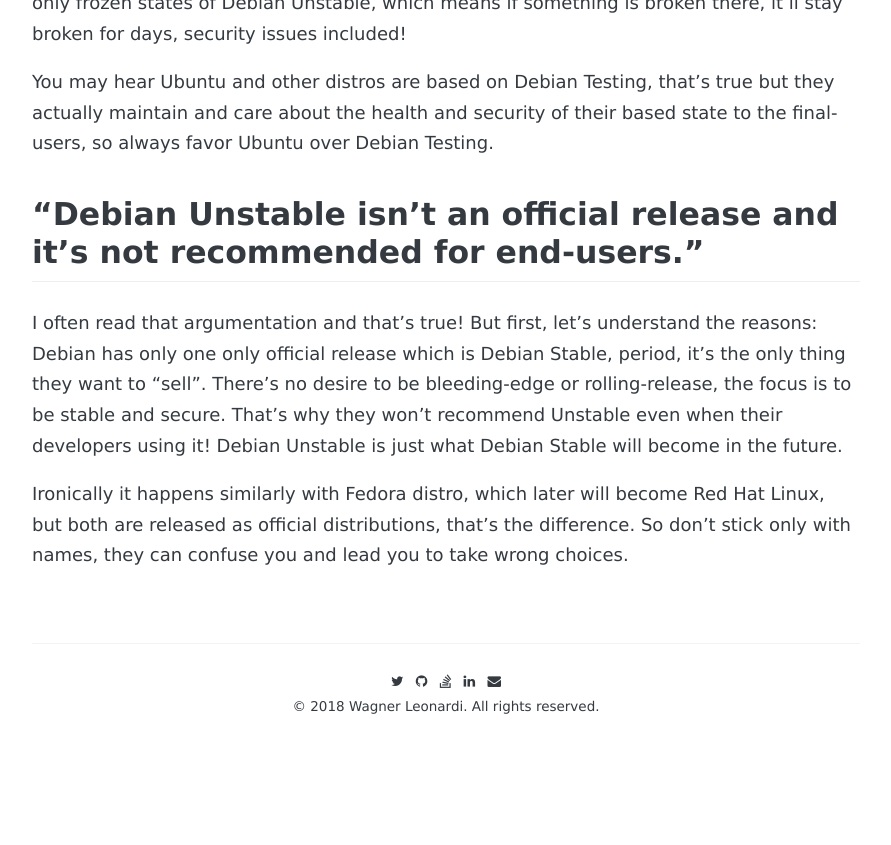
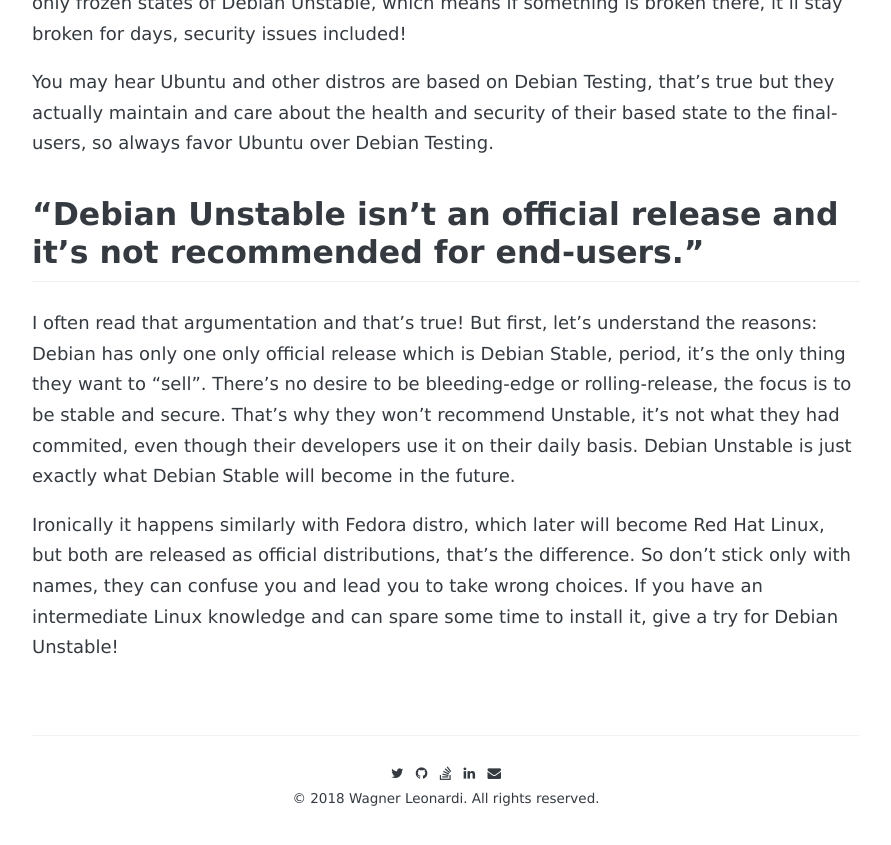
Before and after one commit to leonardiwagner/leonardiwagner.github.io, a Jekyll site: the page built from _posts/2020-03-19-debian-unstable-is-it-the-best-linux-distro.md, in a window 1280 px wide and 900 px high, scrolled down 2566 px. Shown: the top 845 px of the window, without its empty margins (194-1085 px from the left). Built offline with Jekyll 4.4.1, drawn with Linux system fonts in a browser that asks for light colours; some web fonts are replaced; comment, search, counter and statistics services are not loaded; before the commit the page ends 3374 px from its top, so only the background shows below that.

Commit message:
linux unstable article

```diff
--- a/_posts/2020-03-19-debian-unstable-is-it-the-best-linux-distro.md
+++ b/_posts/2020-03-19-debian-unstable-is-it-the-best-linux-distro.md
@@ -42,6 +42,6 @@
 You may hear Ubuntu and other distros are based on Debian Testing, that's true but they actually maintain and care about the health and security of their based state to the final-users, so always favor Ubuntu over Debian Testing.
 
 ## "Debian Unstable isn't an official release and it's not recommended for end-users."
-I often read that argumentation and that's true! But first, let's understand the reasons: Debian has only one only official release which is Debian Stable, period, it's the only thing they want to "sell". There's no desire to be bleeding-edge or rolling-release, the focus is to be stable and secure. That's why they won't recommend Unstable even when their developers using it! Debian Unstable is just what Debian Stable will become in the future.
+I often read that argumentation and that's true! But first, let's understand the reasons: Debian has only one only official release which is Debian Stable, period, it's the only thing they want to "sell". There's no desire to be bleeding-edge or rolling-release, the focus is to be stable and secure. That's why they won't recommend Unstable, it's not what they had commited, even though their developers use it on their daily basis. Debian Unstable is just exactly what Debian Stable will become in the future.
 
-Ironically it happens similarly with Fedora distro, which later will become Red Hat Linux, but both are released as official distributions, that's the difference. So don't stick only with names, they can confuse you and lead you to take wrong choices.
+Ironically it happens similarly with Fedora distro, which later will become Red Hat Linux, but both are released as official distributions, that's the difference. So don't stick only with names, they can confuse you and lead you to take wrong choices. If you have an intermediate Linux knowledge and can spare some time to install it, give a try for Debian Unstable!
```
